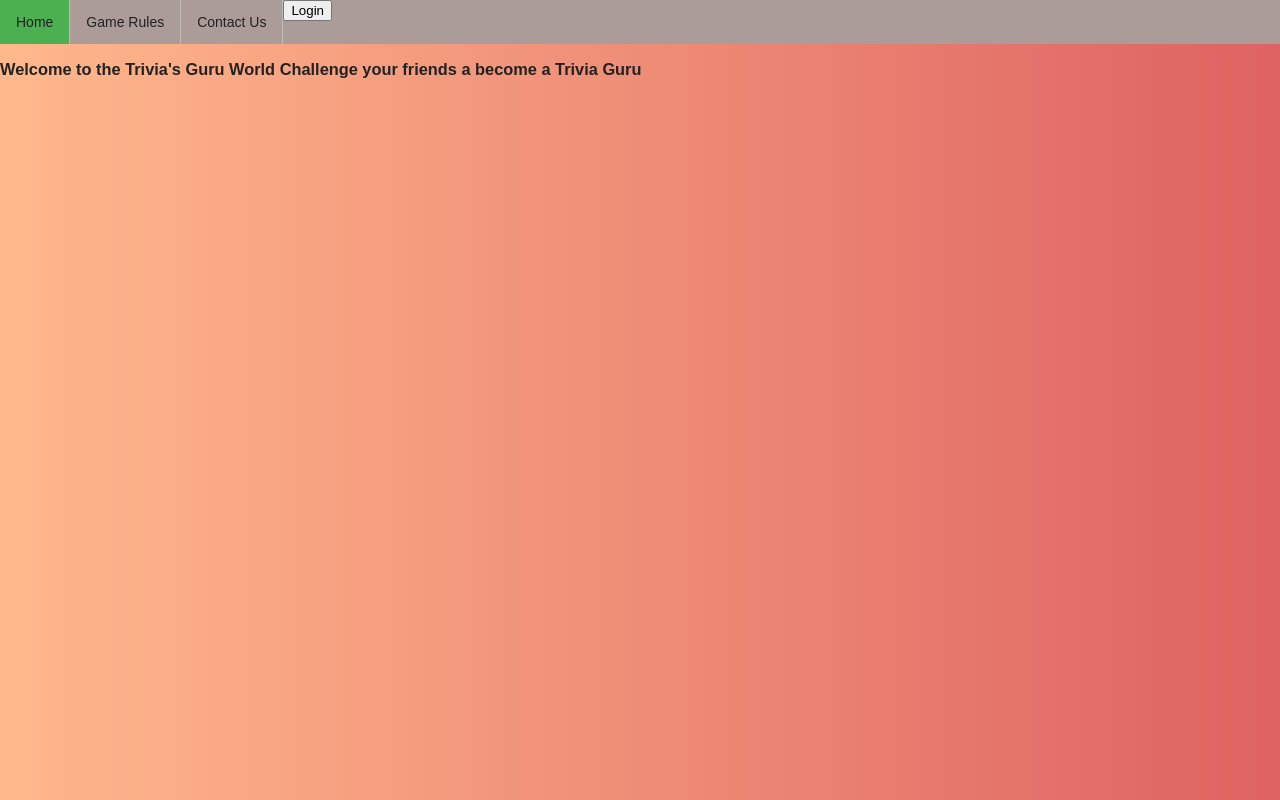
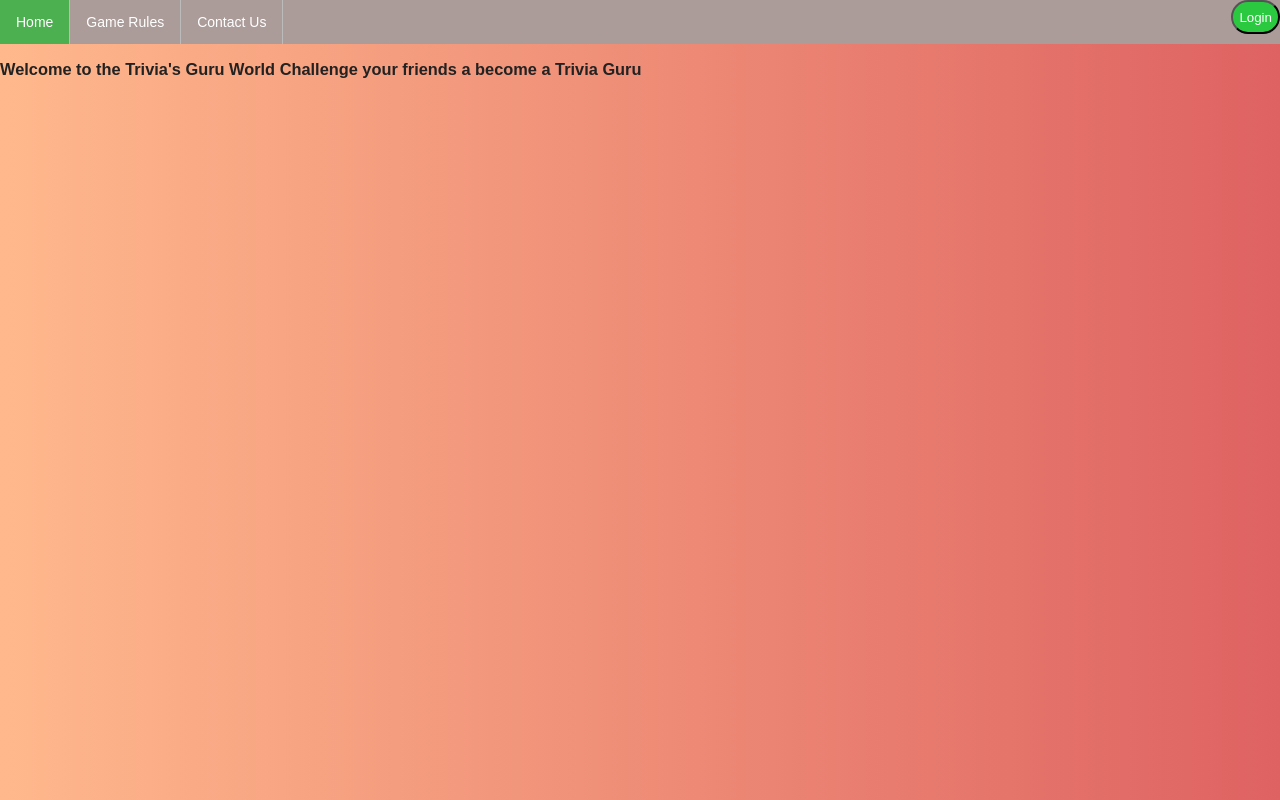
Before and after one commit to jojomani/100trivia, a plain HTML site: page index.html in a window 1280 px wide. Drawn offline with Linux system fonts and the light colour scheme.

Commit message:
css updates

```diff
--- a/src/home.css
+++ b/src/home.css
@@ -43,10 +43,13 @@ li a:hover:not(.active) {
   background-color: #4CAF50;
 }
 
-a:link,
-a:visited,
-a:active {
-  color: var(--link-color);
+button {
+  height: 34px;
+  width: 100px;
+  color: white;
+  border-radius: 20px;
+  background-color: #2AC940;
+  float: right;
 }
 
 body {
```
